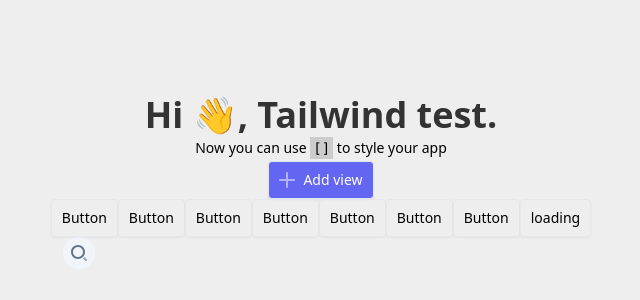
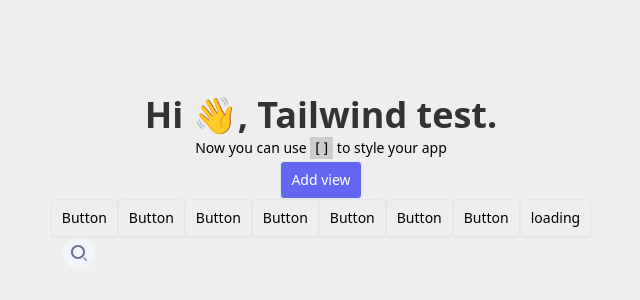
Before and after one commit to dculussoftwares/dculus-ui, a React app: page / in a window 1280 px wide. Shown: the part 218-518 px from the top of the page, without its empty margins (319-959 px from the left). Built offline with nearby package versions, Linux system fonts and the light colour scheme.

Commit message:
Add icons for button

```diff
--- a/package.json
+++ b/package.json
@@ -1,6 +1,6 @@
 {
   "name": "dculus-ui",
-  "version": "0.0.9",
+  "version": "0.0.10",
   "description": "daisyUI - Tailwind CSS Components",
   "author": "Pouya Saadeghi",
   "license": "MIT",
@@ -123,6 +123,7 @@
     "color": "^4.2",
     "css-selector-tokenizer": "^0.8.0",
     "postcss-js": "^4.0.0",
+    "react-icons": "^4.3.1",
     "tailwindcss": "^3.0"
   },
   "peerDependencies": {
--- a/src/components/Button.tsx
+++ b/src/components/Button.tsx
@@ -1,11 +1,12 @@
+import classnames from 'classnames';
 import React from "react";
-import classnames from 'classnames';
 
 interface ButtonProps {
-    buttonType: 'primary' | 'secondary'
+    buttonType: 'primary' | 'secondary',
+    icon?: JSX.Element
 }
 
-const Button = ({ buttonType = 'primary' }: ButtonProps) => {
+const Button = ({ buttonType = 'primary', icon }: ButtonProps) => {
     const primaryBtn = buttonType == 'primary';
     const secondaryBtn = buttonType == 'secondary';
     return (
@@ -14,11 +15,11 @@ const Button = ({ buttonType = 'primary' }: ButtonProps) => {
                 { "bg-white": secondaryBtn }, { "hover:bg-indigo-600": primaryBtn }, { "text-white": primaryBtn },
                 { "text-black": secondaryBtn }, { "border-slate-200": secondaryBtn },
                 { "hover:border-slate-300": secondaryBtn })}>
-                <svg className="w-4 h-4 fill-current opacity-50 shrink-0" viewBox="0 0 16 16">
-                    <path d="M15 7H9V1c0-.6-.4-1-1-1S7 .4 7 1v6H1c-.6 0-1 .4-1 1s.4 1 1 1h6v6c0 .6.4 1 1 1s1-.4 1-1V9h6c.6 0 1-.4 1-1s-.4-1-1-1z" />
-                </svg>
-                <span className="xs:block ml-2">Add view</span>
+
+                {icon}
+                <span className={classnames("xs:block", { "ml-2": icon })}>Add view</span>
             </button>
+
         </div>
     );
 };
```
Also changed, not shown: 1 other file (tests, documents, lock files or other folders).
